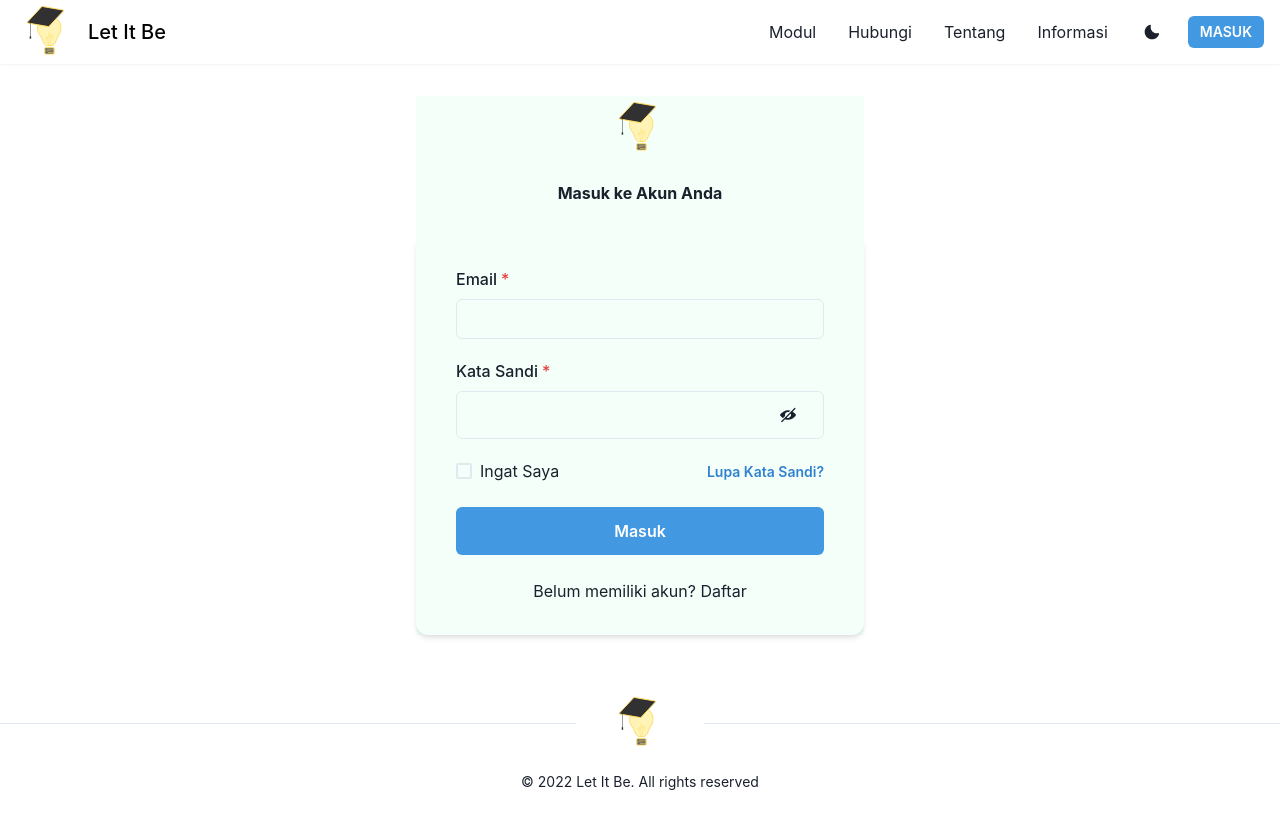
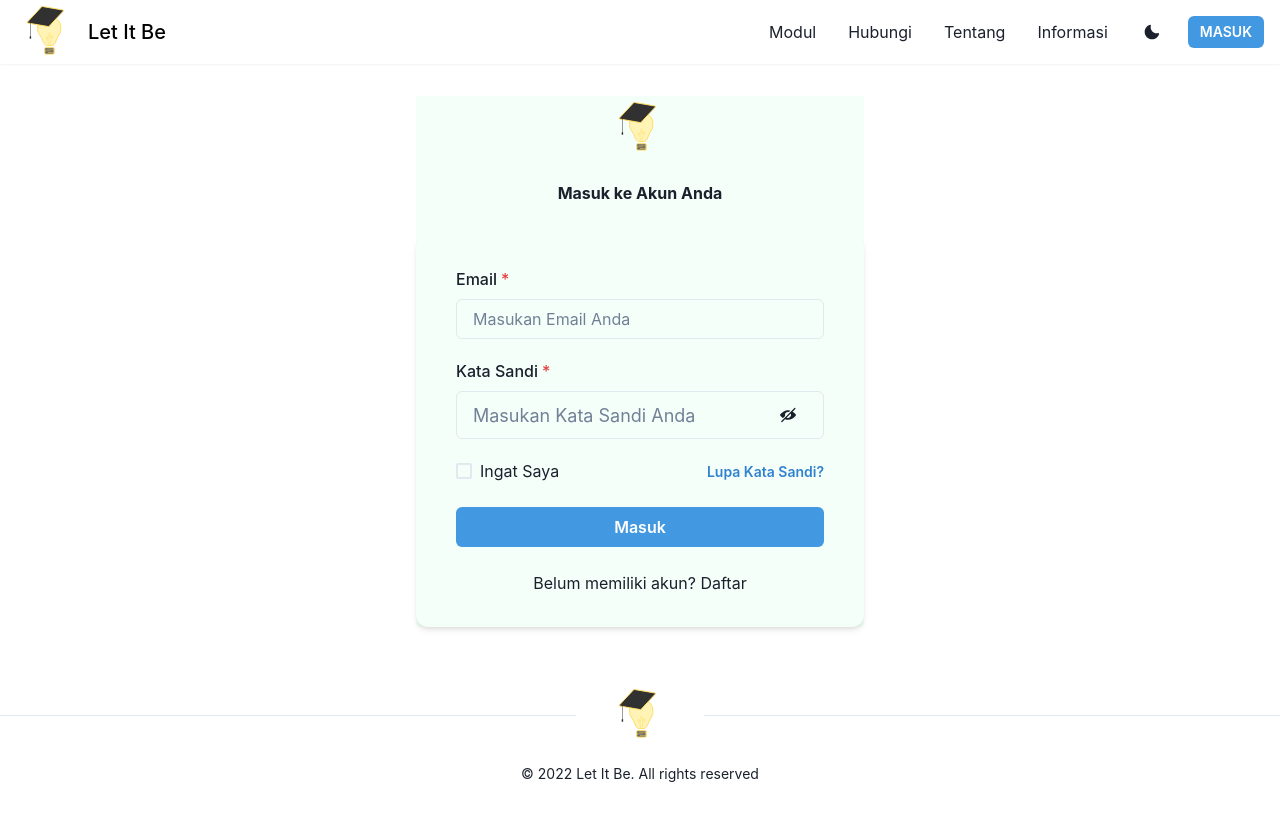
Before and after one commit to kuyarya/testing, a React (Create React App) app in the folder frontend/: page /masuk in a window 1280 px wide. Built offline with nearby package versions, Linux system fonts and the light colour scheme.

Commit message:
feat: create auth login

```diff
--- a/frontend/src/pages/06-LoginPage/Login.jsx
+++ b/frontend/src/pages/06-LoginPage/Login.jsx
@@ -9,6 +9,7 @@ import {
   Heading,
   HStack,
   IconButton,
+  Image,
   Input,
   InputGroup,
   InputRightElement,
@@ -17,13 +18,35 @@ import {
   useBreakpointValue,
   useColorModeValue,
 } from '@chakra-ui/react';
-import { useState } from 'react';
 import { Link } from 'react-router-dom';
+import { useCallback, useState } from 'react';
+import { useDispatch } from 'react-redux';
+import { login } from '../../redux/action/loginAction';
 
-export default function Login() {
+export default function Login(props) {
+  const dispatch = useDispatch();
+  const [email, setEmail] = useState('');
+  const [password, setPassword] = useState('');
   const [passwordType, setPasswordType] = useState(false);
 
+  const handleInputChange = (event) => {
+    if (event.target.name === 'email') {
+      setEmail(event.target.value);
+    } else if (event.target.name === 'password') {
+      setPassword(event.target.value);
+    }
+  };
+  const handleSubmit = useCallback(
+    (event) => {
+      event.preventDefault();
+      dispatch(login(email, password, props));
+    },
+    [dispatch, email, password, props]
+  );
+
   return (
+    <Container>
+      <form onSubmit={handleSubmit}>
         <Container
           data-aos="flip-up"
           maxW="lg"
@@ -39,10 +62,9 @@ export default function Login() {
           <Stack
             spacing={8}
             backgroundColor={useColorModeValue('#F5FFFA', '#696969')}
-        // color={useColorModeValue('whiteAlpha.400', 'whiteAlpha.500')}
           >
             <Stack spacing={6}>
-          <img
+              <Image
                 src={`${process.env.PUBLIC_URL + `/image/logo.svg`}`}
                 alt="logo"
                 style={{
@@ -96,8 +118,12 @@ export default function Login() {
                   <FormControl isRequired>
                     <FormLabel htmlFor="email">Email</FormLabel>
                     <Input
+                      type="email"
+                      name="email"
                       id="email"
-                  type="email"
+                      placeholder="Masukan Email Anda"
+                      value={email}
+                      onChange={handleInputChange}
                       autoComplete="email"
                       focusBorderColor={useColorModeValue(
                         'accentLight.400',
@@ -106,15 +132,22 @@ export default function Login() {
                       required
                     />
                   </FormControl>
-              <FormControl id="password" isRequired>
+                  <FormControl isRequired>
                     <FormLabel>Kata Sandi</FormLabel>
                     <InputGroup size={'lg'}>
                       <Input
                         type={passwordType ? 'text' : 'password'}
+                        name="password"
+                        id="password"
+                        placeholder="Masukan Kata Sandi Anda"
+                        value={password}
+                        onChange={handleInputChange}
+                        autoComplete="current-password"
                         focusBorderColor={useColorModeValue(
                           'accentLight.400',
                           'accentDark.400'
                         )}
+                        required
                       />
                       <InputRightElement width="4.5rem">
                         <IconButton
@@ -125,13 +158,14 @@ export default function Login() {
                       </InputRightElement>
                     </InputGroup>
                   </FormControl>
-              <HStack justify="space-between">
+                  <HStack justify={'space-between'}>
                     <Checkbox>Ingat Saya</Checkbox>
                     <Button
-                  to="/forgot-password"
-                  variant="link"
-                  fontSize="sm"
+                      variant={'link'}
+                      fontSize={'sm'}
                       colorScheme={'blue'}
+                      as={Link}
+                      to="/lupa-password"
                     >
                       Lupa Kata Sandi?
                     </Button>
@@ -143,18 +177,21 @@ export default function Login() {
                     color={useColorModeValue('white', 'black')}
                     bg={useColorModeValue('accentLight.400', 'accentDark.400')}
                     _hover={{
-                  bg: useColorModeValue('accentLight.500', 'accentDark.500'),
+                      bg: useColorModeValue(
+                        'accentLight.500',
+                        'accentDark.500'
+                      ),
                     }}
-                size={'lg'}
-                fontSize={'md'}
-                w="full"
                   >
                     Masuk
                   </Button>
                   <Text textAlign={'center'}>
                     Belum memiliki akun?{' '}
                     <Link
-                  color={useColorModeValue('accentLight.400', 'accentDark.400')}
+                      color={useColorModeValue(
+                        'accentLight.400',
+                        'accentDark.400'
+                      )}
                       to="/mendaftar"
                     >
                       Daftar
@@ -165,5 +202,7 @@ export default function Login() {
             </Box>
           </Stack>
         </Container>
+      </form>
+    </Container>
   );
 }
```
Lines whose indentation alone changed are shown as unchanged.
